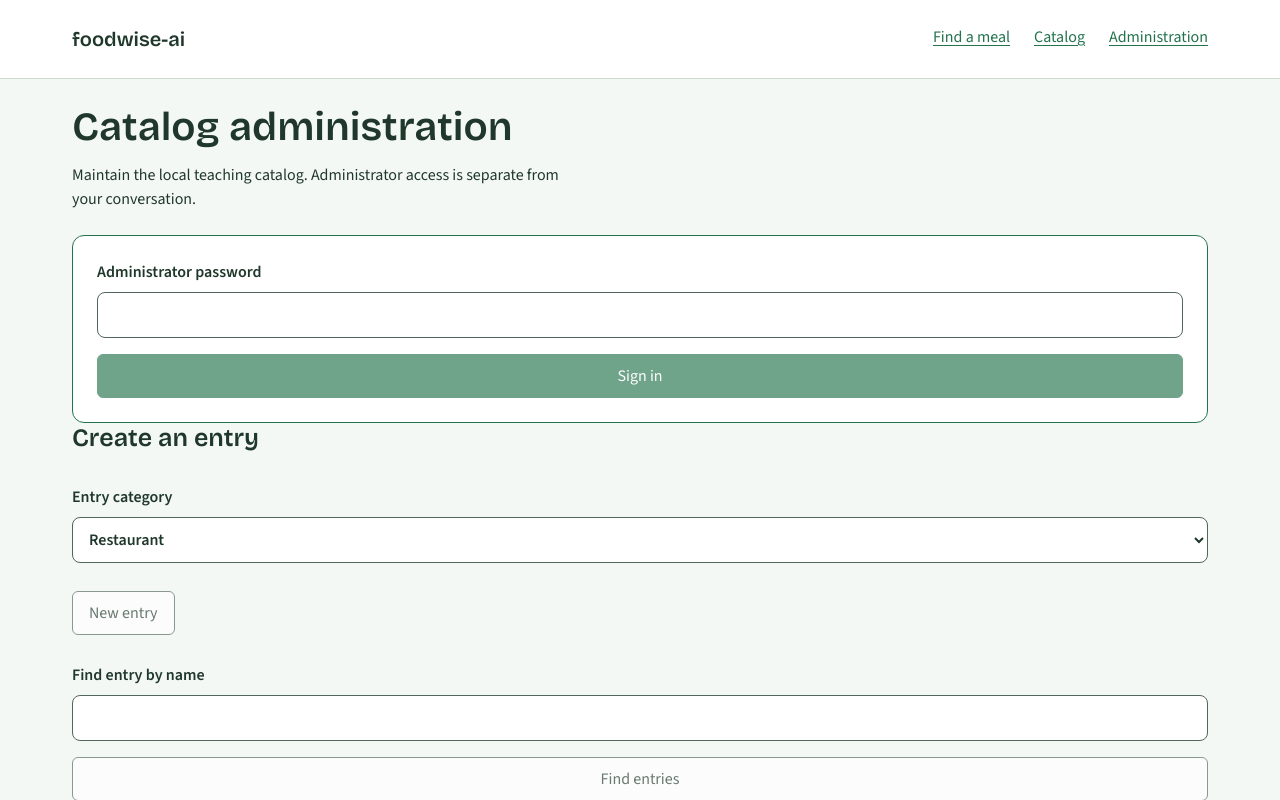
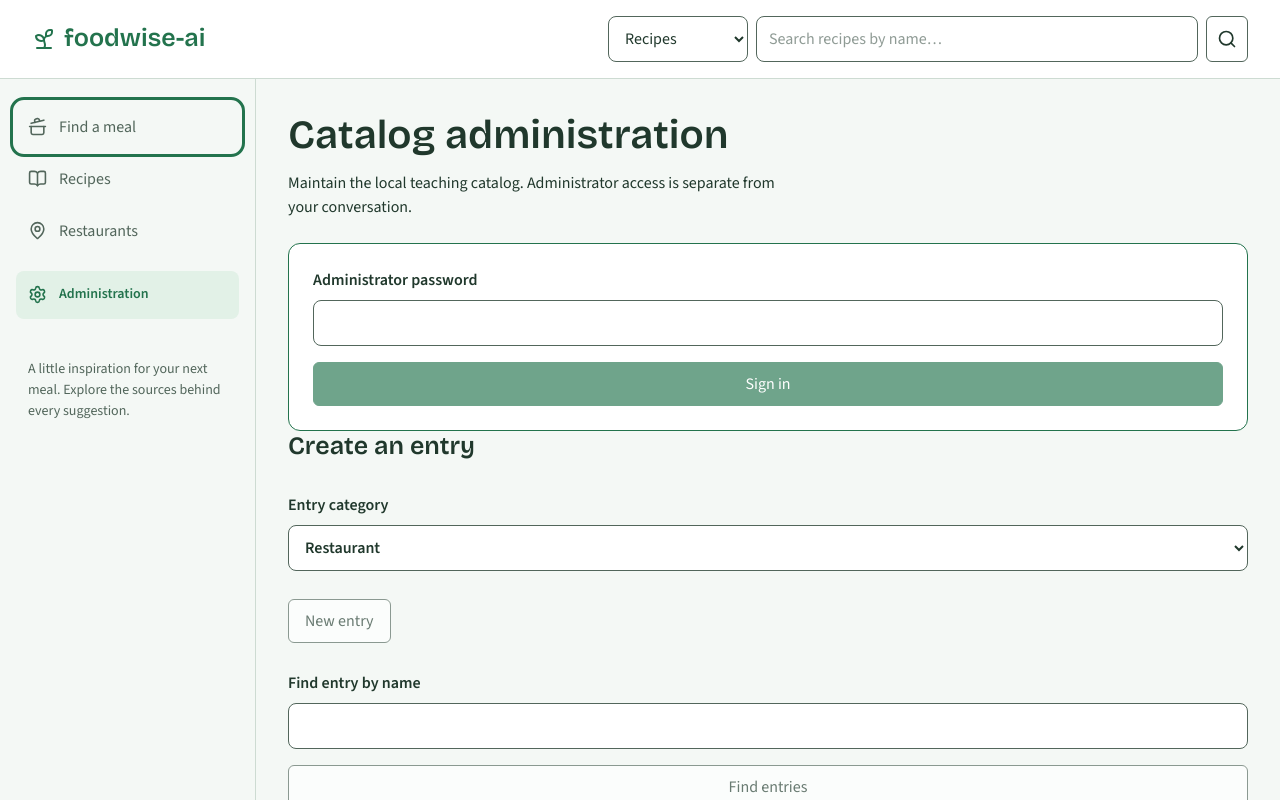
Before and after one commit to rensilver/foodwise-ai, a Next.js app in the folder frontend/: page /admin in a window 1280 px wide. Shown: the top 800 px of the page. Built offline with nearby package versions, Linux system fonts and the light colour scheme.

Commit message:
feat(frontend): R02 add shared navigation shell and responsive sidebar

```diff
--- a/frontend/playwright.config.ts
+++ b/frontend/playwright.config.ts
@@ -14,7 +14,7 @@ export default defineConfig({
     command: "pnpm build && node scripts/start-e2e.mjs",
     url: `${baseURL}/health/live`,
     reuseExistingServer: false,
-    timeout: 120_000,
+    timeout: 300_000,
     env: { NEXT_TELEMETRY_DISABLED: "1" },
   },
 });
--- a/frontend/src/app/globals.css
+++ b/frontend/src/app/globals.css
@@ -382,3 +382,160 @@ select,
 textarea {
   min-width: 0;
 }
+
+/* Shared navigation frame; feature views own the contents of the rail. */
+.site-nav {
+  max-width: 1440px;
+  min-height: 72px;
+  padding: 12px 32px;
+  flex-wrap: nowrap;
+}
+.brand {
+  display: flex;
+  align-items: center;
+  gap: 8px;
+  color: var(--color-action);
+  font-size: 25px;
+  flex-shrink: 0;
+}
+.catalog-search {
+  display: flex;
+  gap: 8px;
+  width: min(640px, 65%);
+}
+.catalog-search select {
+  width: 140px;
+}
+.catalog-search input {
+  flex: 1;
+  width: 0;
+}
+.catalog-search button {
+  padding: 10px;
+}
+.page-shell {
+  max-width: 1440px;
+  margin: auto;
+  display: grid;
+  grid-template-columns: 256px minmax(0, 1fr);
+}
+.page-shell > .workspace {
+  width: 100%;
+  min-width: 0;
+  margin: 0;
+  padding: 32px 32px 64px;
+}
+.sidebar {
+  position: sticky;
+  top: 0;
+  align-self: start;
+  width: 256px;
+  height: 100dvh;
+  max-height: 100dvh;
+  border: 0;
+  border-right: 1px solid #cddbd2;
+  margin: 0;
+  padding: 0;
+  color: var(--color-ink);
+  background: var(--color-canvas);
+  overflow: auto;
+}
+.sidebar-inner {
+  padding: 24px 16px;
+}
+.sidebar-nav {
+  display: grid;
+  gap: 4px;
+}
+.sidebar-nav a {
+  display: flex;
+  align-items: center;
+  gap: 12px;
+  min-height: 48px;
+  padding: 12px;
+  text-decoration: none;
+  color: var(--color-text-muted);
+  border-radius: 8px;
+}
+.sidebar-nav a[aria-current] {
+  background: var(--color-selection);
+  color: var(--color-action);
+  font-weight: 600;
+}
+.sidebar-nav .admin-link {
+  margin-top: 12px;
+  font-size: 14px;
+}
+.sidebar-context {
+  margin-top: 24px;
+  padding-top: 24px;
+  border-top: 1px solid #cddbd2;
+}
+.sidebar-footnote {
+  margin-top: 40px;
+  padding: 0 12px;
+}
+.mobile-toolbar {
+  display: none;
+}
+.drawer-heading {
+  display: none;
+}
+@media (max-width: 1119px) {
+  .page-shell {
+    display: block;
+  }
+  .mobile-toolbar {
+    display: flex;
+    padding: 16px 24px 0;
+  }
+  .sidebar {
+    position: fixed;
+    inset: 0 auto 0 0;
+    width: min(340px, calc(100vw - 32px));
+    height: 100dvh;
+    max-height: 100dvh;
+  }
+  .sidebar::backdrop {
+    background: rgb(32 56 44 / 0.45);
+  }
+  .drawer-heading {
+    display: flex;
+    align-items: center;
+    justify-content: space-between;
+    gap: 12px;
+    margin-bottom: 16px;
+  }
+  .drawer-heading h2 {
+    margin: 0;
+    font-size: 20px;
+  }
+  .page-shell > .workspace {
+    padding: 24px 24px 48px;
+  }
+}
+@media (max-width: 600px) {
+  .site-nav {
+    flex-wrap: wrap;
+    padding: 12px 16px;
+    gap: 12px;
+  }
+  .brand {
+    flex-basis: auto;
+    font-size: 25px;
+  }
+  .catalog-search {
+    width: 100%;
+  }
+  .catalog-search select {
+    width: 112px;
+    font-size: 14px;
+    padding: 8px;
+  }
+  .mobile-toolbar {
+    padding: 16px 16px 0;
+  }
+  .page-shell > .workspace {
+    padding: 24px 16px 40px;
+  }
+}
--- a/frontend/src/app/layout.tsx
+++ b/frontend/src/app/layout.tsx
@@ -1,6 +1,6 @@
 import type { Metadata } from "next";
 import type { ReactNode } from "react";
-import Link from "next/link";
+import { SiteHeader } from "../components/layout/site-header";
 import { PRODUCT_NAME } from "../lib/product";
 import "./globals.css";
 export const metadata: Metadata = {
@@ -15,16 +15,7 @@ export default function RootLayout({ children }: { children: ReactNode }) {
         <a href="#main" className="skip-link">
           Skip to content
         </a>
-        <header className="site-header">
-          <nav aria-label="Main navigation" className="site-nav">
-            <Link href="/" className="brand">
-              {PRODUCT_NAME}
-            </Link>
-            <Link href="/">Find a meal</Link>
-            <Link href="/catalog/restaurants">Catalog</Link>
-            <Link href="/admin">Administration</Link>
-          </nav>
-        </header>
+        <SiteHeader />
         {children}
       </body>
     </html>
--- /dev/null
+++ b/frontend/src/components/layout/page-shell.tsx
@@ -0,0 +1,127 @@
+"use client";
+import { useEffect, useId, useRef, useState, type ReactNode } from "react";
+import Link from "next/link";
+import { BookOpen, CookingPot, MapPin, Menu, Settings, X } from "lucide-react";
+import { Button } from "../ui/button";
+const destinations = [
+  { key: "meal", href: "/", label: "Find a meal", icon: CookingPot },
+  {
+    key: "recipes",
+    href: "/catalog/recipes",
+    label: "Recipes",
+    icon: BookOpen,
+  },
+  {
+    key: "restaurants",
+    href: "/catalog/restaurants",
+    label: "Restaurants",
+    icon: MapPin,
+  },
+  { key: "admin", href: "/admin", label: "Administration", icon: Settings },
+] as const;
+
+export function PageShell({
+  active,
+  sidebar,
+  sidebarLabel = "Menu",
+  children,
+  className = "",
+}: {
+  active: "meal" | "recipes" | "restaurants" | "admin";
+  sidebar?: ReactNode;
+  sidebarLabel?: string;
+  children: ReactNode;
+  className?: string;
+}) {
+  const panel = useRef<HTMLDialogElement>(null);
+  const trigger = useRef<HTMLButtonElement>(null);
+  const [desktop, setDesktop] = useState(true);
+  const [open, setOpen] = useState(false);
+  const titleId = useId();
+  // A native dialog keeps the exact same editor subtree mounted at every width.
+  // showModal supplies focus containment, Escape and an inert background.
+  useEffect(() => {
+    const media = window.matchMedia("(min-width: 1120px)");
+    function sync() {
+      const dialog = panel.current!;
+      const focused = dialog.contains(document.activeElement);
+      dialog.close();
+      setDesktop(media.matches);
+      setOpen(false);
+      if (media.matches) dialog.show();
+      else if (focused) trigger.current?.focus();
+    }
+    sync();
+    media.addEventListener("change", sync);
+    return () => media.removeEventListener("change", sync);
+  }, []);
+  function close() {
+    if (desktop) return;
+    panel.current?.close();
+    setOpen(false);
+    trigger.current?.focus();
+  }
+  return (
+    <div className="page-shell">
+      <div className="mobile-toolbar">
+        <Button
+          ref={trigger}
+          variant="secondary"
+          aria-haspopup="dialog"
+          aria-expanded={open}
+          onClick={() => {
+            panel.current?.showModal();
+            setOpen(true);
+          }}
+        >
+          <Menu size={18} aria-hidden="true" />
+          {sidebarLabel}
+        </Button>
+      </div>
+      <dialog
+        ref={panel}
+        className="sidebar"
+        role={desktop ? "complementary" : "dialog"}
+        aria-labelledby={titleId}
+        onCancel={(event) => {
+          event.preventDefault();
+          close();
+        }}
+        onClick={(event) => {
+          if (event.target === event.currentTarget && !desktop) close();
+        }}
+      >
+        <div className="sidebar-inner">
+          <div className="drawer-heading">
+            <h2 id={titleId}>{sidebarLabel}</h2>
+            <Button variant="secondary" aria-label="Close menu" onClick={close}>
+              <X size={20} aria-hidden="true" />
+            </Button>
+          </div>
+          <nav aria-label="Main navigation" className="sidebar-nav">
+            {destinations.map(({ key, href, label, icon: Icon }) => (
+              <Link
+                key={key}
+                href={href}
+                aria-current={active === key ? "page" : undefined}
+                onClick={close}
+                className={key === "admin" ? "admin-link" : undefined}
+              >
+                <Icon size={19} aria-hidden="true" />
+                {label}
+              </Link>
+            ))}
+          </nav>
+          {sidebar && <div className="sidebar-context">{sidebar}</div>}
+          <p className="sidebar-footnote note">
+            A little inspiration for your next meal. Explore the sources behind
+            every suggestion.
+          </p>
+        </div>
+      </dialog>
+      <main id="main" className={`workspace ${className}`}>
+        {children}
+      </main>
+    </div>
+  );
+}
--- /dev/null
+++ b/frontend/src/components/layout/site-header.tsx
@@ -0,0 +1,50 @@
+"use client";
+import { useState } from "react";
+import Link from "next/link";
+import { Search, Sprout } from "lucide-react";
+import { PRODUCT_NAME } from "../../lib/product";
+import { Button } from "../ui/button";
+
+export function SiteHeader() {
+  const [category, setCategory] = useState("recipes");
+  return (
+    <header className="site-header">
+      <div className="site-nav">
+        <Link href="/" className="brand">
+          <Sprout aria-hidden="true" />
+          {PRODUCT_NAME}
+        </Link>
+        <form
+          role="search"
+          action={`/catalog/${category}`}
+          className="catalog-search"
+        >
+          <label className="sr-only" htmlFor="search-category">
+            Search category
+          </label>
+          <select
+            id="search-category"
+            value={category}
+            onChange={(e) => setCategory(e.target.value)}
+          >
+            <option value="recipes">Recipes</option>
+            <option value="restaurants">Restaurants</option>
+          </select>
+          <label className="sr-only" htmlFor="catalog-search">
+            Search {category} by name
+          </label>
+          <input
+            id="catalog-search"
+            name="q"
+            type="search"
+            maxLength={200}
+            placeholder={`Search ${category} by name…`}
+          />
+          <Button aria-label="Search catalog" variant="secondary">
+            <Search size={20} aria-hidden="true" />
+          </Button>
+        </form>
+      </div>
+    </header>
+  );
+}
--- a/frontend/src/features/catalog/admin-workspace.tsx
+++ b/frontend/src/features/catalog/admin-workspace.tsx
@@ -1,4 +1,5 @@
 "use client";
+import { PageShell } from "../../components/layout/page-shell";
 import type { Schema } from "../../lib/api/client";
 import { Button } from "../../components/ui/button";
 import { ConfirmDialog } from "../../components/ui/confirm-dialog";
@@ -36,7 +37,7 @@ export function AdminWorkspace() {
     adoptLatest,
   } = useAdminCatalog();
   return (
-    <main id="main" className="workspace">
+    <PageShell active="admin">
       <h1>Catalog administration</h1>
       <p>
         Maintain the local teaching catalog. Administrator access is separate
@@ -251,6 +252,6 @@ export function AdminWorkspace() {
           </ConfirmDialog>
         )}
       </section>
-    </main>
+    </PageShell>
   );
 }
--- a/frontend/src/features/catalog/catalog-browser.tsx
+++ b/frontend/src/features/catalog/catalog-browser.tsx
@@ -1,4 +1,5 @@
 "use client";
+import { PageShell } from "../../components/layout/page-shell";
 import { useEffect, useState } from "react";
 import Link from "next/link";
 import { useRouter } from "next/navigation";
@@ -42,7 +43,7 @@ export function CatalogBrowser({
     return `/catalog/${section}?${next}`;
   }
   return (
-    <main id="main" className="workspace">
+    <PageShell active={category === "recipe" ? "recipes" : "restaurants"}>
       <h1>{category === "recipe" ? "Recipes to cook" : "Places to eat"}</h1>
       <p className="note">
         Synthetic teaching catalog, with local administrator entries. Ratings
@@ -157,6 +158,6 @@ export function CatalogBrowser({
           </nav>
         </>
       )}
-    </main>
+    </PageShell>
   );
 }
--- a/frontend/src/features/catalog/catalog-detail.tsx
+++ b/frontend/src/features/catalog/catalog-detail.tsx
@@ -1,4 +1,5 @@
 "use client";
+import { PageShell } from "../../components/layout/page-shell";
 import Link from "next/link";
 import type { Schema } from "../../lib/api/client";
 import {
@@ -25,7 +26,9 @@ export function CatalogDetail({
       ? returnTo
       : fallback;
   return (
-    <main id="main" className="workspace">
+    <PageShell
+      active={entity.category === "recipe" ? "recipes" : "restaurants"}
+    >
       <Link href={destination}>Return to results</Link>
       <h1>{detail?.data.name || "Catalog details"}</h1>
       <p className="note">
@@ -57,6 +60,6 @@ export function CatalogDetail({
           </p>
         </>
       )}
-    </main>
+    </PageShell>
   );
 }
--- a/frontend/src/features/chat/meal-workspace.tsx
+++ b/frontend/src/features/chat/meal-workspace.tsx
@@ -1,4 +1,5 @@
 "use client";
+import { PageShell } from "../../components/layout/page-shell";
 import { useRef, useState } from "react";
 import { Button } from "../../components/ui/button";
 import { ConfirmDialog } from "../../components/ui/confirm-dialog";
@@ -47,7 +48,7 @@ export function MealWorkspace({ conversationId }: { conversationId?: string }) {
     setAttachmentKey((key) => key + 1);
   }
   return (
-    <main id="main" className="workspace">
+    <PageShell active="meal">
       <h1>What sounds good?</h1>
       <p className="note">Synthetic teaching catalog</p>
       <p>
@@ -213,6 +214,6 @@ export function MealWorkspace({ conversationId }: { conversationId?: string }) {
           </form>
         </div>
       </div>
-    </main>
+    </PageShell>
   );
 }
```
Also changed, not shown: frontend/src/components/ui/button.tsx (+5 -2 lines), frontend/tests/setup.ts (+19 -0 lines), 1 other file (tests, documents, lock files or other folders).
